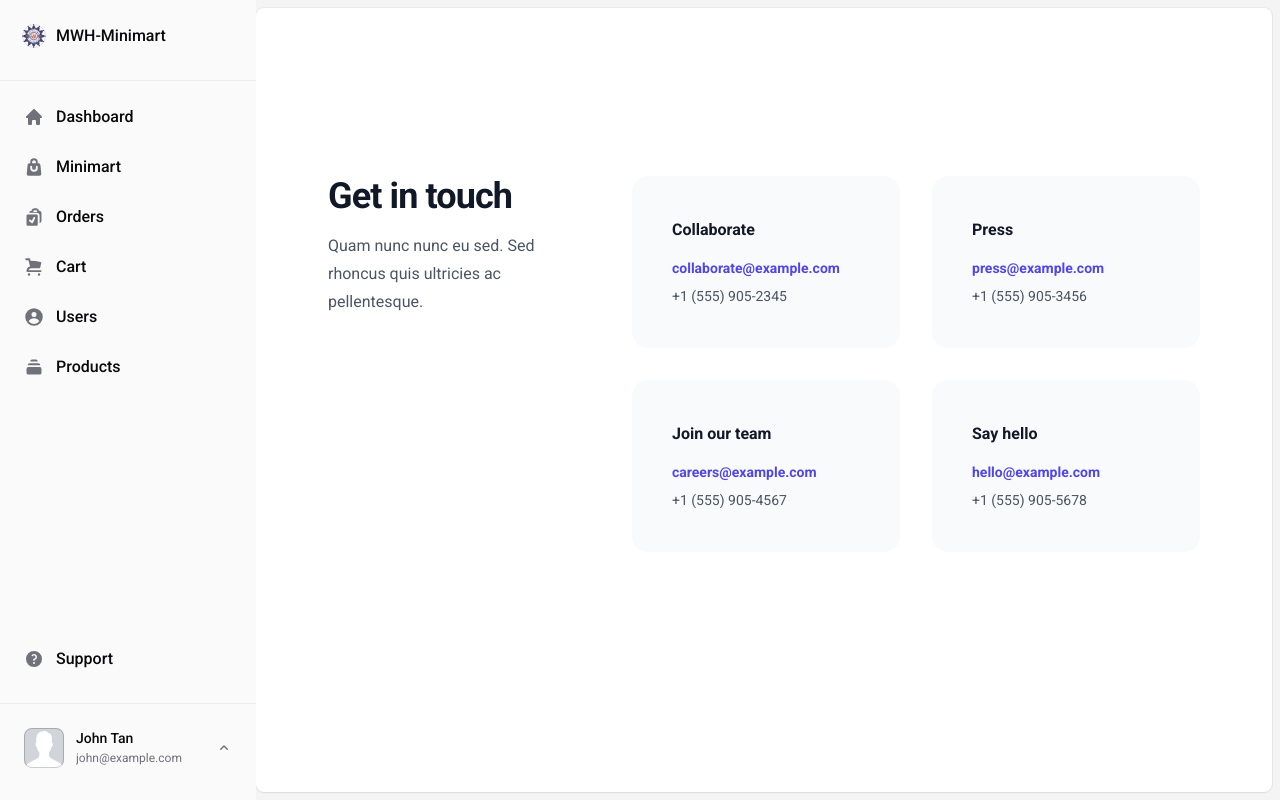
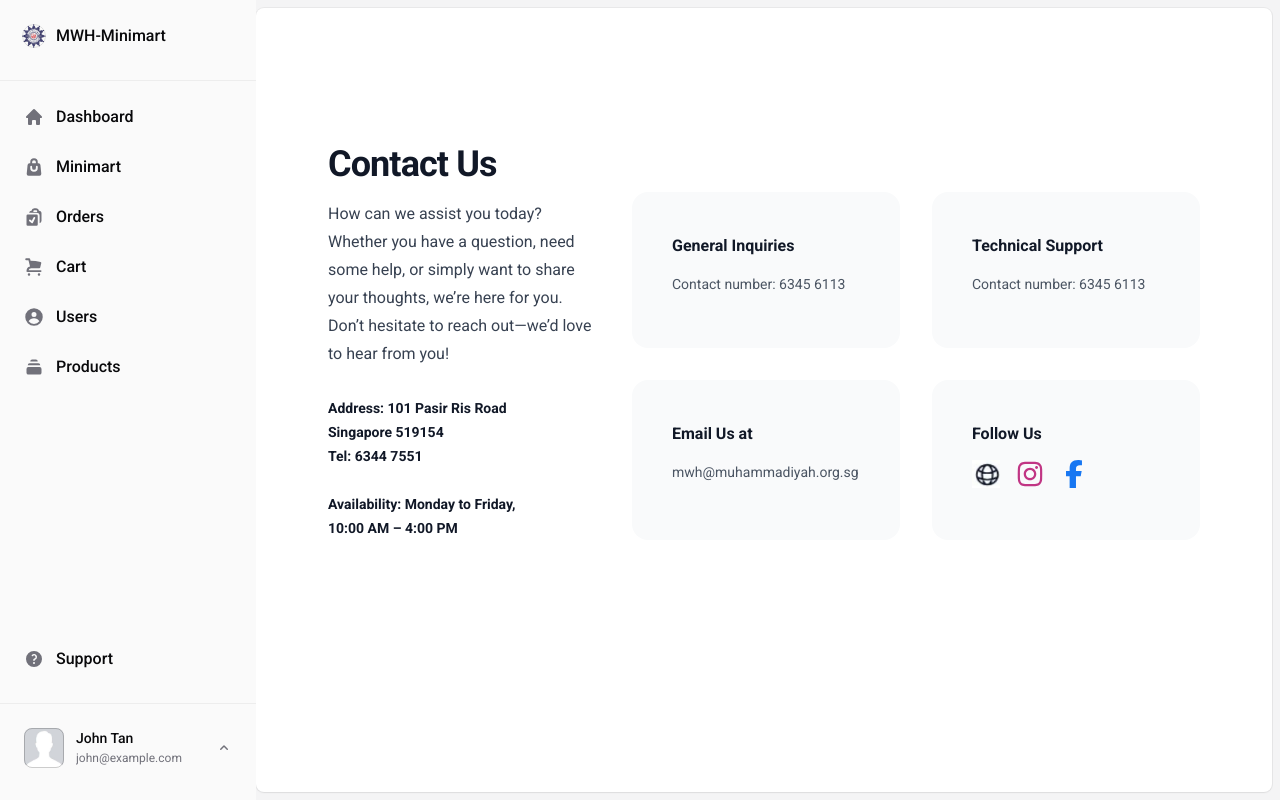
Before and after one commit to c0dn/h4g_front, a React (Vite) app: page /app/support in a window 1280 px wide. Built offline with nearby package versions, Linux system fonts and the light colour scheme; sample sign-in values are in the browser's storage.

Commit message:
Support Page update

```diff
--- a/src/pages/Support.tsx
+++ b/src/pages/Support.tsx
@@ -1,81 +1,104 @@
+import websiteIcon from '../img/website-icon.png'; // Import your local image
 export default function Support() {
-    return (
-      <div className="bg-white py-24 sm:py-32">
+    return  (
+      <div className="bg-white py-30 sm:py-36"> {/* Reduced padding */}
         <div className="mx-auto max-w-7xl px-6 lg:px-8">
           <div className="mx-auto max-w-2xl space-y-16 divide-y divide-gray-100 lg:mx-0 lg:max-w-none">
             <div className="grid grid-cols-1 gap-10 lg:grid-cols-3">
-              <div>
-                <h2 className="text-pretty text-4xl font-semibold tracking-tight text-gray-900">Get in touch</h2>
-                <p className="mt-4 text-base/7 text-gray-600">
-                  Quam nunc nunc eu sed. Sed rhoncus quis ultricies ac pellentesque.
-                </p>
-              </div>
+              <div className="-mt-12"> {/* Negative margin to move up */}
+                <h2 className="text-pretty text-4xl font-semibold tracking-tight text-gray-900">
+                  Contact Us
+              </h2>
+              <p className="mt-4 text-base/7 text-gray-700">
+              How can we assist you today? <br />
+              Whether you have a question, need some help, or simply want to share your thoughts, we’re here for you.
+              <br />Don’t hesitate to reach out—we’d love to hear from you! <br /><br />
+                <span className="block text-sm/6 font-semibold text-gray-900">
+                  Address: 101 Pasir Ris Road <br />
+                  Singapore 519154 <br />
+                  Tel: 6344 7551 <br />
+                  <br />
+                  Availability: Monday to Friday, <br />
+                  10:00 AM – 4:00 PM
+                </span>
+
+              </p>
+            </div>
+
               <div className="grid grid-cols-1 gap-6 sm:grid-cols-2 lg:col-span-2 lg:gap-8">
                 <div className="rounded-2xl bg-gray-50 p-10">
-                  <h3 className="text-base/7 font-semibold text-gray-900">Collaborate</h3>
+                  <h3 className="text-base/7 font-semibold text-gray-900">General Inquiries</h3>
                   <dl className="mt-3 space-y-1 text-sm/6 text-gray-600">
-                    <div>
-                      <dt className="sr-only">Email</dt>
-                      <dd>
-                        <a href="mailto:collaborate@example.com" className="font-semibold text-indigo-600">
-                          collaborate@example.com
-                        </a>
-                      </dd>
-                    </div>
                     <div className="mt-1">
                       <dt className="sr-only">Phone number</dt>
-                      <dd>+1 (555) 905-2345</dd>
+                      <dd>Contact number: 6345 6113 </dd>
                     </div>
                   </dl>
                 </div>
                 <div className="rounded-2xl bg-gray-50 p-10">
-                  <h3 className="text-base/7 font-semibold text-gray-900">Press</h3>
+                  <h3 className="text-base/7 font-semibold text-gray-900">Technical Support</h3>
                   <dl className="mt-3 space-y-1 text-sm/6 text-gray-600">
-                    <div>
-                      <dt className="sr-only">Email</dt>
-                      <dd>
-                        <a href="mailto:press@example.com" className="font-semibold text-indigo-600">
-                          press@example.com
-                        </a>
-                      </dd>
-                    </div>
                     <div className="mt-1">
                       <dt className="sr-only">Phone number</dt>
-                      <dd>+1 (555) 905-3456</dd>
+                      <dd>Contact number: 6345 6113</dd>
                     </div>
                   </dl>
                 </div>
                 <div className="rounded-2xl bg-gray-50 p-10">
-                  <h3 className="text-base/7 font-semibold text-gray-900">Join our team</h3>
+                  <h3 className="text-base/7 font-semibold text-gray-900">Email Us at</h3>
                   <dl className="mt-3 space-y-1 text-sm/6 text-gray-600">
-                    <div>
+                    <div className="mt-1">
                       <dt className="sr-only">Email</dt>
-                      <dd>
-                        <a href="mailto:careers@example.com" className="font-semibold text-indigo-600">
-                          careers@example.com
-                        </a>
-                      </dd>
-                    </div>
-                    <div className="mt-1">
-                      <dt className="sr-only">Phone number</dt>
-                      <dd>+1 (555) 905-4567</dd>
+                      <dd>mwh@muhammadiyah.org.sg</dd>
                     </div>
                   </dl>
                 </div>
                 <div className="rounded-2xl bg-gray-50 p-10">
-                  <h3 className="text-base/7 font-semibold text-gray-900">Say hello</h3>
+                  <h3 className="text-base/7 font-semibold text-gray-900">Follow Us</h3>
                   <dl className="mt-3 space-y-1 text-sm/6 text-gray-600">
-                    <div>
-                      <dt className="sr-only">Email</dt>
+                    <div className="mt-1">
+                      <dt className="sr-only">Social Media Links</dt>
                       <dd>
-                        <a href="mailto:hello@example.com" className="font-semibold text-indigo-600">
-                          hello@example.com
-                        </a>
+                        {/* Social Media Icons */}
+                        <div className="mt-2 flex space-x-4">
+                          {/* Website Icon */}
+                          <a
+                            href="https://mwh.muhammadiyah.org.sg"
+                            target="_blank"
+                            rel="noopener noreferrer"
+                          >
+                            <img
+                              src={websiteIcon} // Use the imported image
+                              alt="Website"
+                              className="h-7 w-7"
+                            />
+                          </a>
+                          {/* Instagram Icon */}
+                          <a
+                            href="https://www.instagram.com/accounts/login/?next=https%3A%2F%2Fwww.instagram.com%2Fmuhammadiyahwelfarehome%2F&is_from_rle"
+                            target="_blank"
+                            rel="noopener noreferrer"
+                            className="[&>svg]:h-7 [&>svg]:w-7 [&>svg]:fill-[#c13584]"
+                          >
+                            <svg xmlns="http://www.w3.org/2000/svg" viewBox="0 0 448 512">
+                              <path d="M224.1 141c-63.6 0-114.9 51.3-114.9 114.9s51.3 114.9 114.9 114.9S339 319.5 339 255.9 287.7 141 224.1 141zm0 189.6c-41.1 0-74.7-33.5-74.7-74.7s33.5-74.7 74.7-74.7 74.7 33.5 74.7 74.7-33.6 74.7-74.7 74.7zm146.4-194.3c0 14.9-12 26.8-26.8 26.8-14.9 0-26.8-12-26.8-26.8s12-26.8 26.8-26.8 26.8 12 26.8 26.8zm76.1 27.2c-1.7-35.9-9.9-67.7-36.2-93.9-26.2-26.2-58-34.4-93.9-36.2-37-2.1-147.9-2.1-184.9 0-35.8 1.7-67.6 9.9-93.9 36.1s-34.4 58-36.2 93.9c-2.1 37-2.1 147.9 0 184.9 1.7 35.9 9.9 67.7 36.2 93.9s58 34.4 93.9 36.2c37 2.1 147.9 2.1 184.9 0 35.9-1.7 67.7-9.9 93.9-36.2 26.2-26.2 34.4-58 36.2-93.9 2.1-37 2.1-147.8 0-184.8zM398.8 388c-7.8 19.6-22.9 34.7-42.6 42.6-29.5 11.7-99.5 9-132.1 9s-102.7 2.6-132.1-9c-19.6-7.8-34.7-22.9-42.6-42.6-11.7-29.5-9-99.5-9-132.1s-2.6-102.7 9-132.1c7.8-19.6 22.9-34.7 42.6-42.6 29.5-11.7 99.5-9 132.1-9s102.7-2.6 132.1 9c19.6 7.8 34.7 22.9 42.6 42.6 11.7 29.5 9 99.5 9 132.1s2.7 102.7-9 132.1z" />
+                            </svg>
+                          </a>
+                          {/* Facebook Icon */}
+                          <a
+                            href="https://www.facebook.com/muhammadiyahwelfarehome"
+                            target="_blank"
+                            rel="noopener noreferrer"
+                            className="[&>svg]:h-7 [&>svg]:w-7 [&>svg]:fill-[#1877f2]"
+                          >
+                            <svg xmlns="http://www.w3.org/2000/svg" viewBox="0 0 320 512">
+                              <path
+                                d="M80 299.3V512H196V299.3h86.5l18-97.8H196V166.9c0-51.7 20.3-71.5 72.7-71.5c16.3 0 29.4 .4 37 1.2V7.9C291.4 4 256.4 0 236.2 0C129.3 0 80 50.5 80 159.4v42.1H14v97.8H80z"
+                              />
+                            </svg>
+                          </a>
+                        </div>
                       </dd>
-                    </div>
-                    <div className="mt-1">
-                      <dt className="sr-only">Phone number</dt>
-                      <dd>+1 (555) 905-5678</dd>
                     </div>
                   </dl>
                 </div>
```
Also changed, not shown: src/img/website-icon.png (added).
